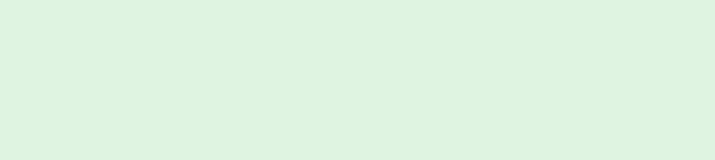
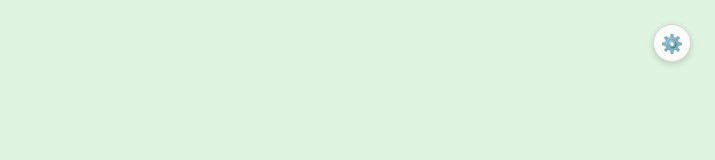
Before and after one commit to rsasbeih/unfortunately, a React (Vite) app: page / in a window 1280 px wide. Shown: the top 160 px of the page, without its empty margins (565-1280 px from the left). Built offline with nearby package versions, Linux system fonts and the light colour scheme.

Commit message:
Add ColorPicker settings UI, lift hue state to App
Co-authored-by: rsasbeih <47330952+rsasbeih@users.noreply.github.com>

```diff
--- a/src/App.jsx
+++ b/src/App.jsx
@@ -2,6 +2,7 @@ import { useState } from "react";
 import "./App.css";
 import MonsterHop from "./MonsterHop";
 import FeedingMechanic from "./feeding/FeedingMechanic";
+import ColorPicker from "./ColorPicker";
 import { PaperPhase } from "./constants/paperPhase";
 function App() {
   const [feedPhase, setFeedPhase] = useState(PaperPhase.IDLE);
@@ -14,6 +15,18 @@ function App() {
     const parsed = s !== null ? parseFloat(s) : null;
     return parsed !== null && !isNaN(parsed) ? parsed : 0.5;
   });
+  const [hue, setHue] = useState(() => {
+    const s = localStorage.getItem("monsterHue");
+    if (s !== null) return parseInt(s, 10);
+    const randomHue = Math.floor(Math.random() * 360);
+    localStorage.setItem("monsterHue", String(randomHue));
+    return randomHue;
+  });
+
+  const handleHueChange = (newHue) => {
+    setHue(newHue);
+    localStorage.setItem("monsterHue", String(newHue));
+  };
 
   const handleFoodLanded = (pos) => {
     setFoodLandPos(pos);
@@ -42,8 +55,10 @@ function App() {
 
   return (
     <div className="app">
+      <ColorPicker hue={hue} onHueChange={handleHueChange} />
       <MonsterHop
         size={monsterSize}
+        hue={hue}
         onPosChange={setMonsterPos}
         foodTarget={feedPhase === PaperPhase.LANDED ? foodLandPos : null}
         isEating={feedPhase === PaperPhase.BEING_EATEN}
--- /dev/null
+++ b/src/ColorPicker.jsx
@@ -0,0 +1,120 @@
+/** Settings button + panel letting the user change the blob's hue via a slider. */
+import { useState } from "react";
+import { PAPER_LIGHT, PAPER_BORDER, TEXT_LABEL } from "./constants/colors";
+
+const STYLES = `
+.cp-gear {
+  cursor: pointer;
+  user-select: none;
+  -webkit-user-select: none;
+  transition: transform 200ms ease;
+}
+.cp-gear:hover {
+  transform: rotate(30deg);
+}
+.cp-panel {
+  font-family: monospace;
+}
+.cp-slider {
+  -webkit-appearance: none;
+  appearance: none;
+  width: 200px;
+  height: 8px;
+  border-radius: 4px;
+  outline: none;
+}
+.cp-slider::-webkit-slider-thumb {
+  -webkit-appearance: none;
+  appearance: none;
+  width: 18px;
+  height: 18px;
+  border-radius: 50%;
+  background: #fff;
+  border: 2px solid #888;
+  cursor: pointer;
+}
+.cp-slider::-moz-range-thumb {
+  width: 18px;
+  height: 18px;
+  border-radius: 50%;
+  background: #fff;
+  border: 2px solid #888;
+  cursor: pointer;
+}
+`;
+
+export default function ColorPicker({ hue, onHueChange }) {
+  const [isOpen, setIsOpen] = useState(false);
+
+  return (
+    <>
+      <style>{STYLES}</style>
+      <div
+        className="cp-gear"
+        style={{
+          position: "fixed",
+          top: 24,
+          right: 24,
+          zIndex: 10001,
+          width: 36,
+          height: 36,
+          display: "flex",
+          alignItems: "center",
+          justifyContent: "center",
+          background: PAPER_LIGHT,
+          border: `1px solid ${PAPER_BORDER}`,
+          borderRadius: "50%",
+          boxShadow: "0 2px 6px rgba(0,0,0,0.18)",
+          fontSize: 18,
+        }}
+        onClick={() => setIsOpen((open) => !open)}
+        onKeyDown={(e) => {
+          if (e.key === "Enter" || e.key === " ") {
+            e.preventDefault();
+            setIsOpen((open) => !open);
+          }
+        }}
+        role="button"
+        tabIndex={0}
+        title="Settings"
+      >
+        ⚙️
+      </div>
+
+      {isOpen && (
+        <div
+          className="cp-panel"
+          style={{
+            position: "fixed",
+            top: 68,
+            right: 24,
+            zIndex: 10001,
+            background: PAPER_LIGHT,
+            border: `1px solid ${PAPER_BORDER}`,
+            borderRadius: 12,
+            boxShadow: "0 4px 16px rgba(0,0,0,0.18)",
+            padding: "16px 20px",
+            display: "flex",
+            flexDirection: "column",
+            gap: 8,
+          }}
+        >
+          <label style={{ fontSize: 12, color: TEXT_LABEL }}>blob color</label>
+          <input
+            className="cp-slider"
+            type="range"
+            min="0"
+            max="359"
+            value={hue}
+            onChange={(e) => onHueChange(parseInt(e.target.value, 10))}
+            style={{
+              background: `linear-gradient(to right,
+                hsl(0,70%,60%), hsl(60,70%,60%), hsl(120,70%,60%),
+                hsl(180,70%,60%), hsl(240,70%,60%), hsl(300,70%,60%), hsl(360,70%,60%))`,
+            }}
+          />
+        </div>
+      )}
+    </>
+  );
+}
--- a/src/MonsterHop.jsx
+++ b/src/MonsterHop.jsx
@@ -59,6 +59,7 @@ const STYLES = `
 
 export default function MonsterHop({
   size           = 1.0,
+  hue            = 0,
   onPosChange    = null,
   foodTarget     = null,
   onFoodArrived  = null,
@@ -66,14 +67,6 @@ export default function MonsterHop({
   isCelebrating  = false,
   onEatComplete  = null,
 }) {
-  const [hue] = useState(() => {
-    const s = localStorage.getItem("monsterHue");
-    if (s !== null) return parseInt(s, 10);
-    const randomHue = Math.floor(Math.random() * 360);
-    localStorage.setItem("monsterHue", String(randomHue));
-    return randomHue;
-  });
-
   const svgPx = SVG_BASE_SIZE * size;
 
   const bodyLight  = `hsl(${hue}, 72%, 91%)`;
```
